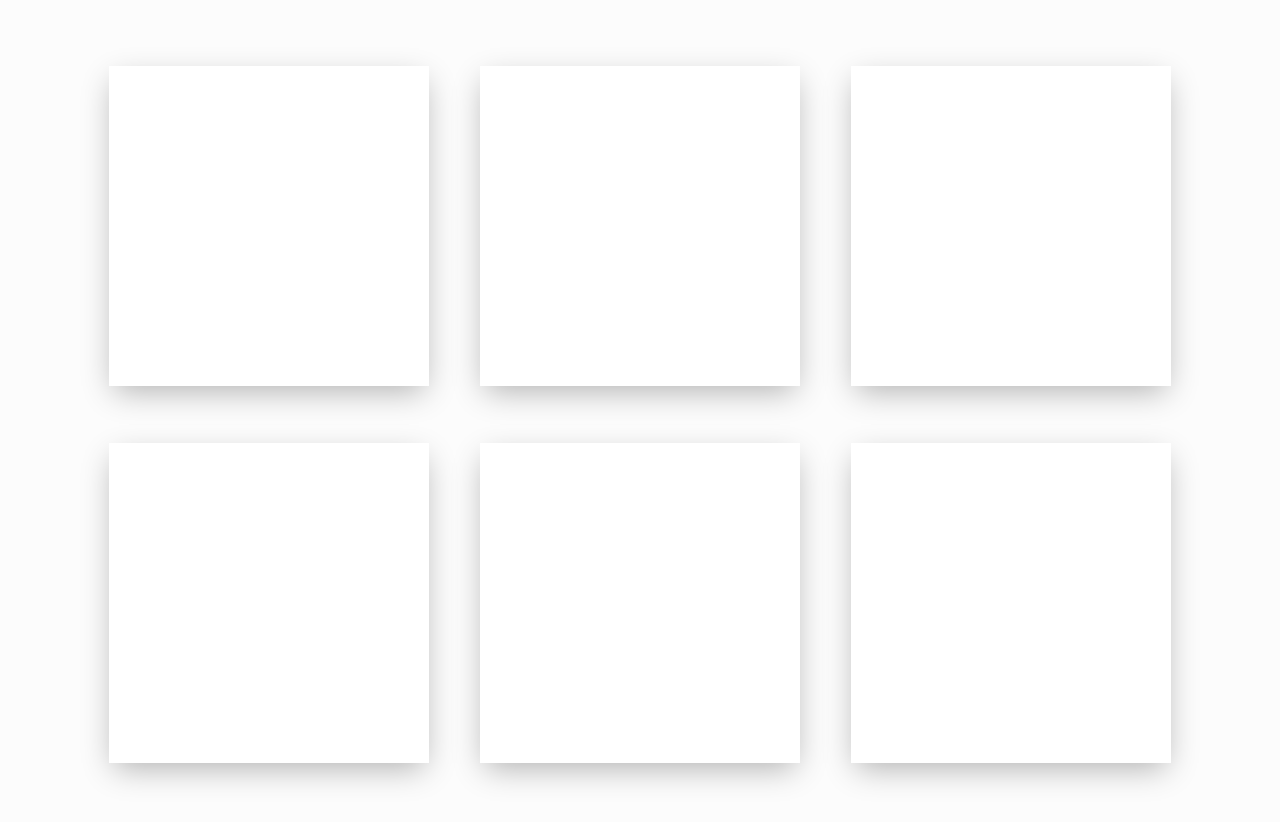
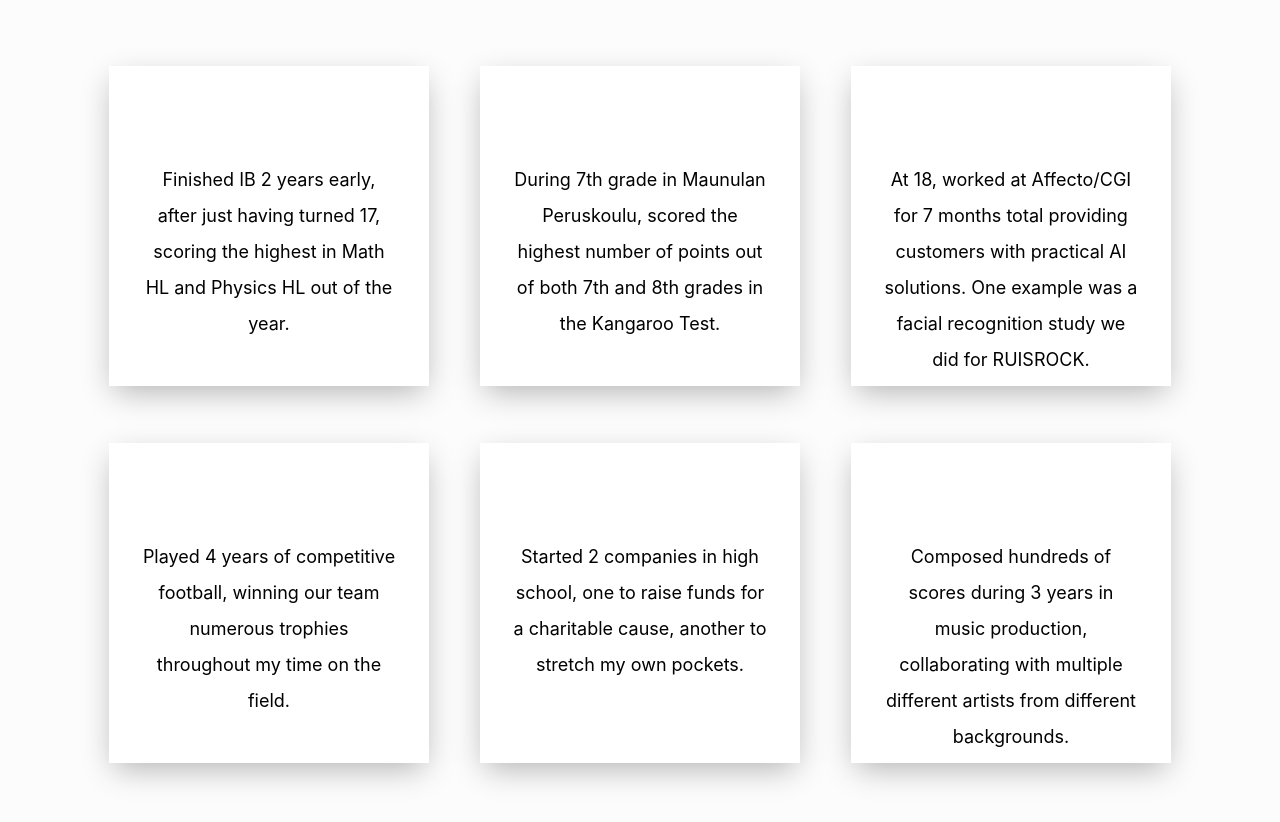
Before and after one commit to AAAwesomer/CV, a React (Create React App) app: page /achievements in a window 1280 px wide. Shown: the top 822 px of the page. Built offline with nearby package versions, Linux system fonts and the light colour scheme.

Commit message:
added achievements component with 3d cards displaying my efforts

```diff
--- a/src/components/achievements.js
+++ b/src/components/achievements.js
@@ -3,16 +3,25 @@ import ThreeDCard from './3dcard/3dcard'
 
 var createReactClass = require('create-react-class');
 
+var card1 = "Finished IB 2 years early, after just having turned 17, scoring the highest in Math HL and Physics HL out of the year."
+var card2 = "During 7th grade in Maunulan Peruskoulu, scored the highest number of points out of both 7th and 8th grades in the Kangaroo Test."
+var card3 = "At 18, worked at Affecto/CGI for 7 months total providing customers with practical AI solutions. One example was a facial recognition study we did for RUISROCK."
+var card4 = "Played 4 years of competitive football, winning our team numerous trophies throughout my time on the field."
+var card5 = "Started 2 companies in high school, one to raise funds for a charitable cause, another to stretch my own pockets."
+var card6 = "Composed hundreds of scores during 3 years in music production, collaborating with multiple different artists from different backgrounds."
+
+
+
 var Achievements = createReactClass({
   render() {
     return(
       <div className='achievements'>
-        <ThreeDCard />
-        <ThreeDCard />
-        <ThreeDCard />
-        <ThreeDCard />
-        <ThreeDCard />
-        <ThreeDCard />
+        <ThreeDCard text={card1}/>
+        <ThreeDCard text={card2}/>
+        <ThreeDCard text={card3}/>
+        <ThreeDCard text={card4}/>
+        <ThreeDCard text={card5}/>
+        <ThreeDCard text={card6}/>
       </div>
     )
   }
```
